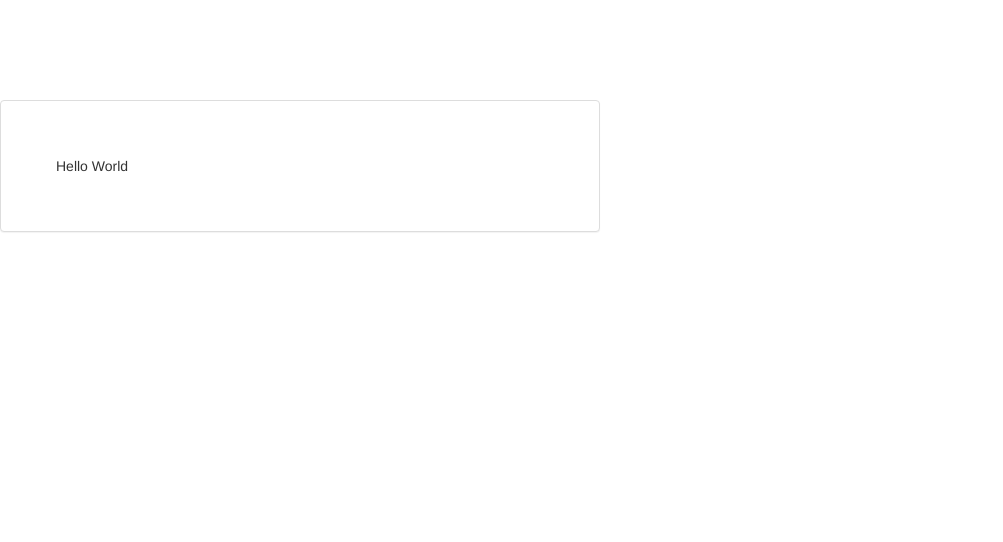
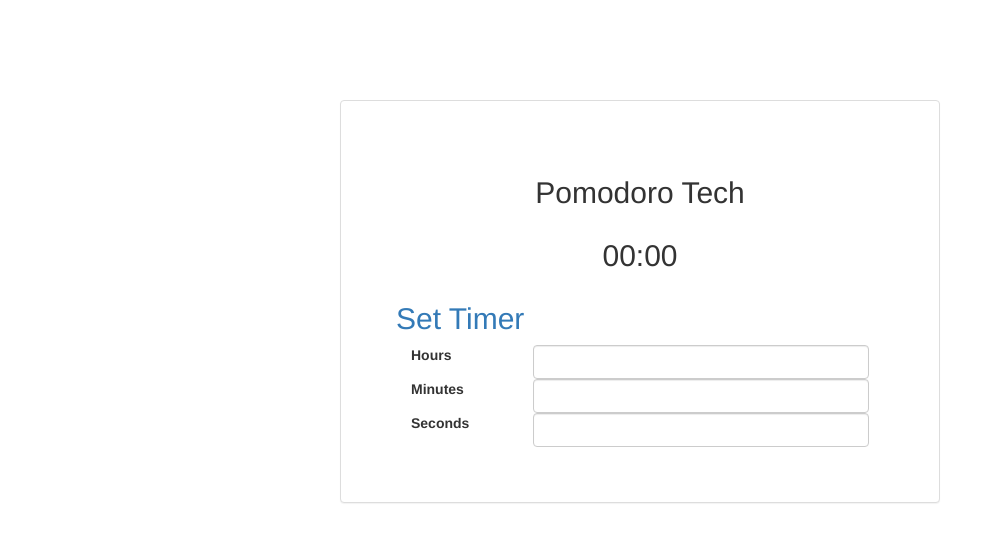
Before and after one commit to Livia-Santos/pomodorTech, a React (Create React App) app: page / in a window 1280 px wide. Shown: the top 542 px of the page, without its empty margins (0-1003 px from the left). Built offline with nearby package versions, Linux system fonts and the light colour scheme.

Commit message:
Add form group for timer

```diff
--- a/src/App.js
+++ b/src/App.js
@@ -4,9 +4,39 @@ import './App.css';
 class App extends Component {
   render() {
     return (
-      <div className="panel panel-default app-content">
+      <div className="panel panel-default app-content center-block">
         <div className="panel-body">
-          Hello World
+          <div className="container-fluid">
+            <div className="row">
+              <h2 className="text-center">Pomodoro Tech</h2>
+            </div>
+            <div className="row">
+              <h2 className="text-center">00:00</h2>
+            </div>
+            <div className="row">
+              <h2 className="text-primary">Set Timer</h2>
+              <div className="form-group">
+                <div className="col-sm-3">
+                  <label htmlFor="hours">Hours</label>
+                </div>
+                <div className="col-sm-9">
+                  <input id= 'hours' className="form-control" type="number"/>
+                </div>
+                <div className="col-sm-3">
+                  <label htmlFor="hours">Minutes</label>
+                </div>
+                <div className="col-sm-9">
+                  <input id= 'hours' className="form-control" type="number"/>
+                </div>
+                <div className="col-sm-3">
+                  <label htmlFor="hours">Seconds</label>
+                </div>
+                <div className="col-sm-9">
+                  <input id= 'hours' className="form-control" type="number"/>
+                </div>
+              </div>
+            </div>
+          </div>
         </div>
       </div>
     );
```
